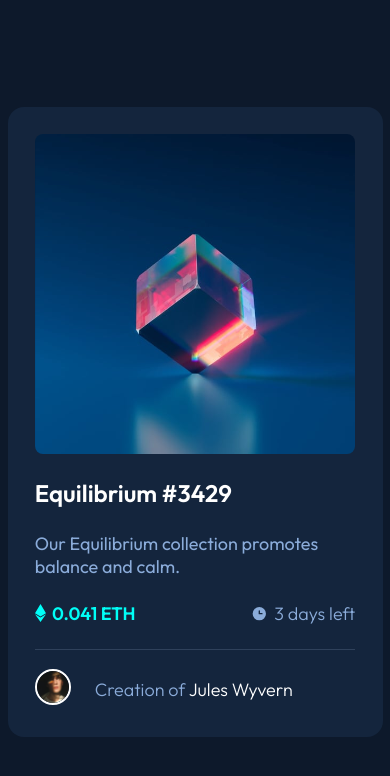
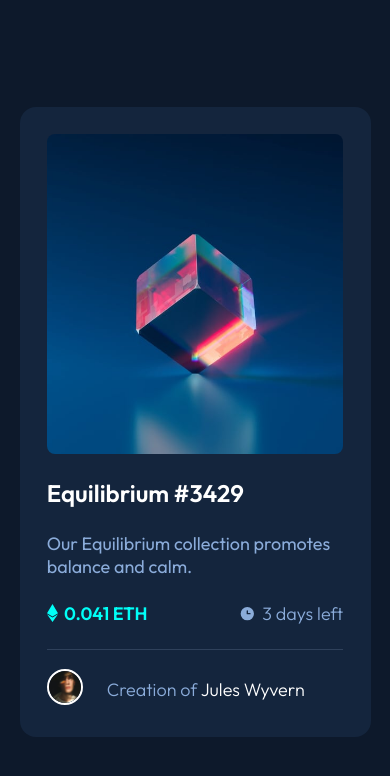
Before and after one commit to abdelilahelhaddad/nft-preview-card-component, a plain HTML site: page index.html in a window 390 px wide. Drawn offline with Linux system fonts and the light colour scheme.

Commit message:
:iphone: :seedling: Mobile Responsive :sparkles: :iphone:

```diff
--- a/css/style.scss
+++ b/css/style.scss
@@ -132,4 +132,8 @@ body {
       }
     }
   }
+
+  @media screen AND (max-width:400px) {
+    margin: 0 5%;
+  }
 }
```
Also changed, not shown: css/style.css, 1 other file.
